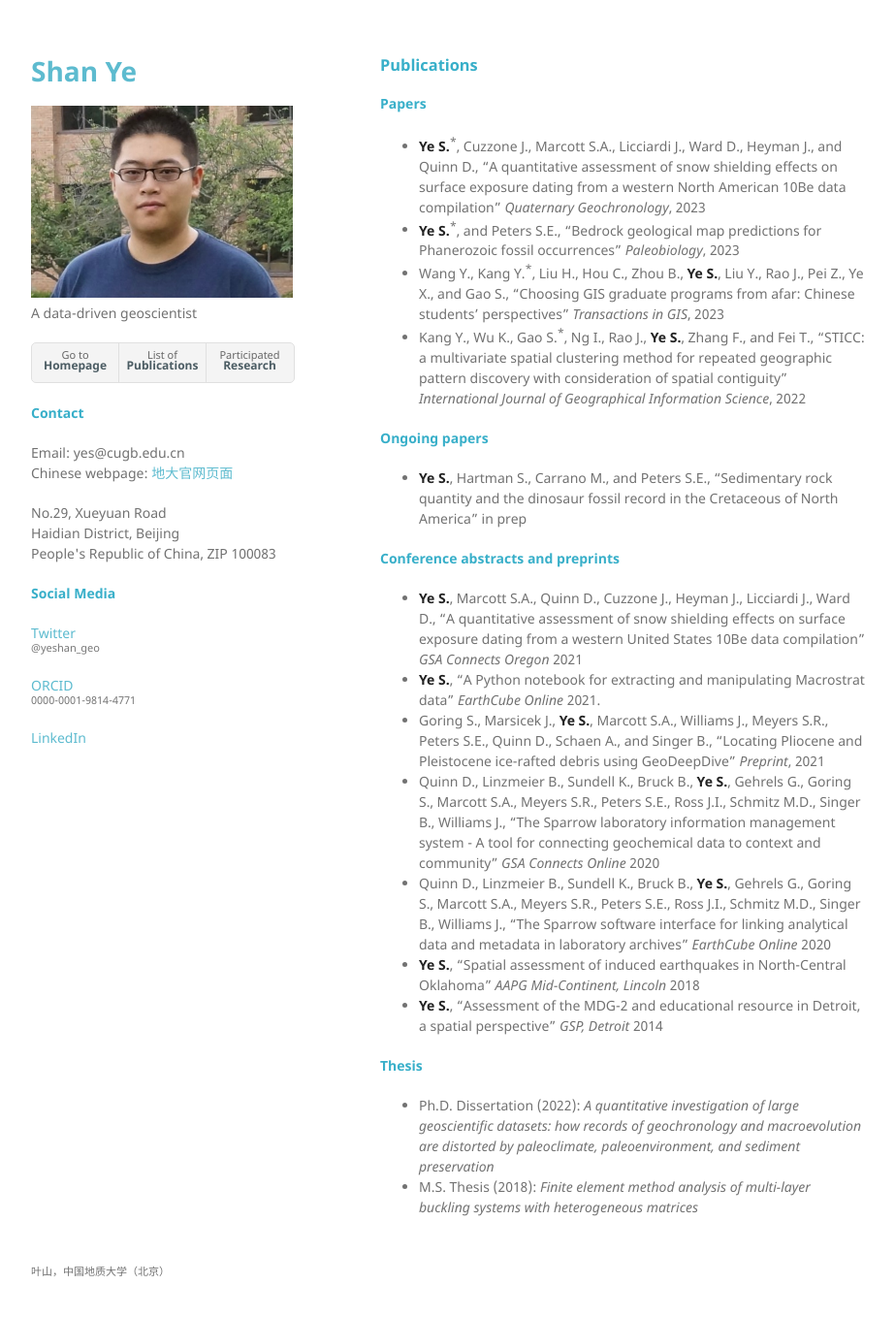
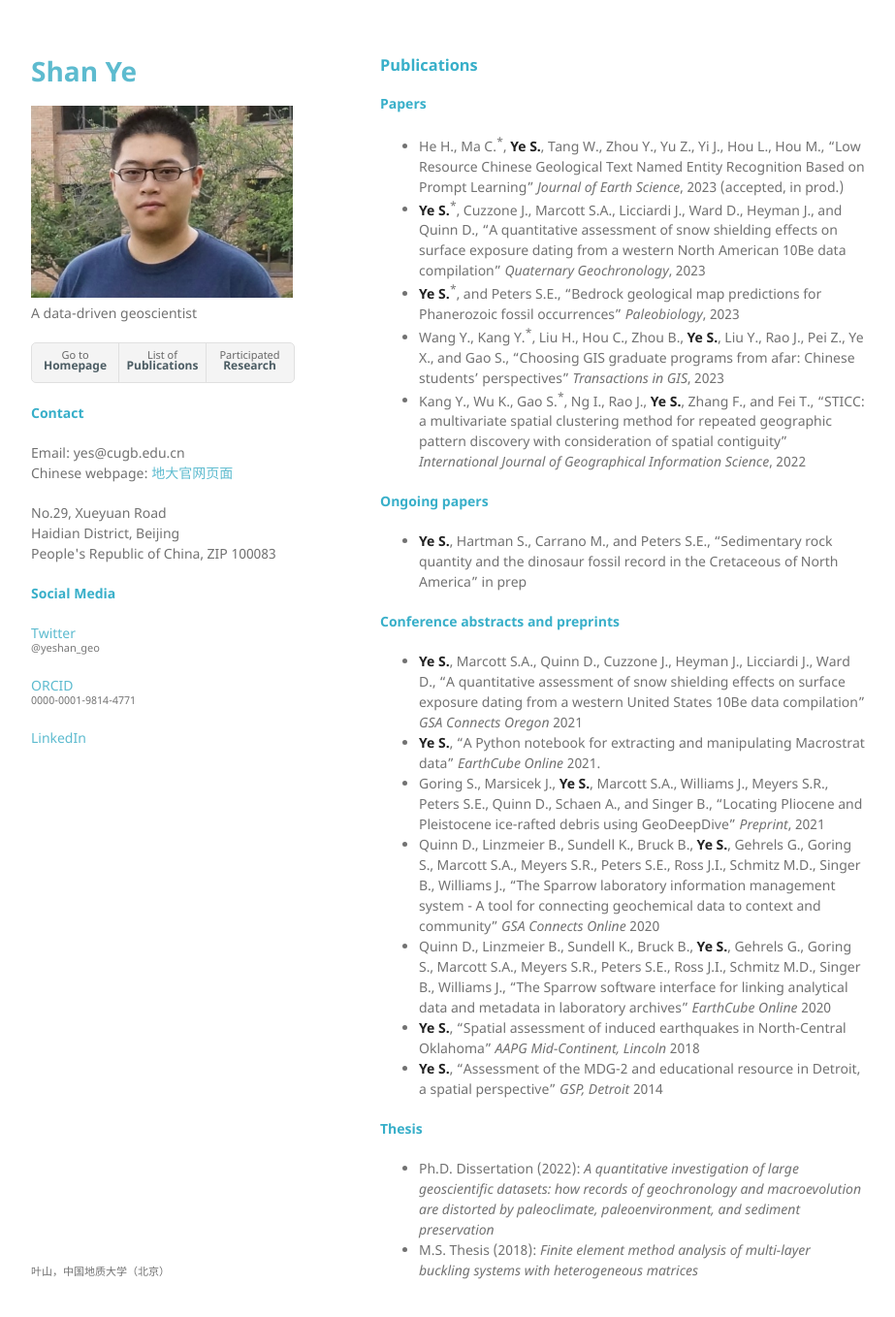
Before and after one commit to yeshan-geo/yeshan-geo.github.io, a Jekyll site: the page built from pages/pub.md, in a window 1280 px wide and 1390 px high. Shown: the top 1358 px of the window at 97% size, without its empty margins (178-1101 px from the left). Built offline with Jekyll 4.4.1, drawn with Linux system fonts in a browser that asks for light colours; our own code applies the rules of GitHub Pages for plain Markdown files.

Commit message:
Update pub.md

```diff
--- a/pages/pub.md
+++ b/pages/pub.md
@@ -1,6 +1,7 @@
 ### Publications
 
 #### Papers
+- He H., Ma C.<sup>*</sup>, **Ye S.**, Tang W., Zhou Y., Yu Z., Yi J., Hou L., Hou M., "Low Resource Chinese Geological Text Named Entity Recognition Based on Prompt Learning" _Journal of Earth Science_, 2023 (accepted, in prod.)
 - **Ye S.**<sup>*</sup>, Cuzzone J., Marcott S.A., Licciardi J., Ward D., Heyman J., and Quinn D., “A quantitative assessment of snow shielding effects on surface exposure dating from a western North American 10Be data compilation” _Quaternary Geochronology_, 2023
 - **Ye S.**<sup>*</sup>, and Peters S.E., “Bedrock geological map predictions for Phanerozoic fossil occurrences” _Paleobiology_, 2023
 - Wang Y., Kang Y.<sup>*</sup>, Liu H., Hou C., Zhou B., **Ye S.**, Liu Y., Rao J., Pei Z., Ye X., and Gao S., “Choosing GIS graduate programs from afar: Chinese students’ perspectives” _Transactions in GIS_, 2023
```
